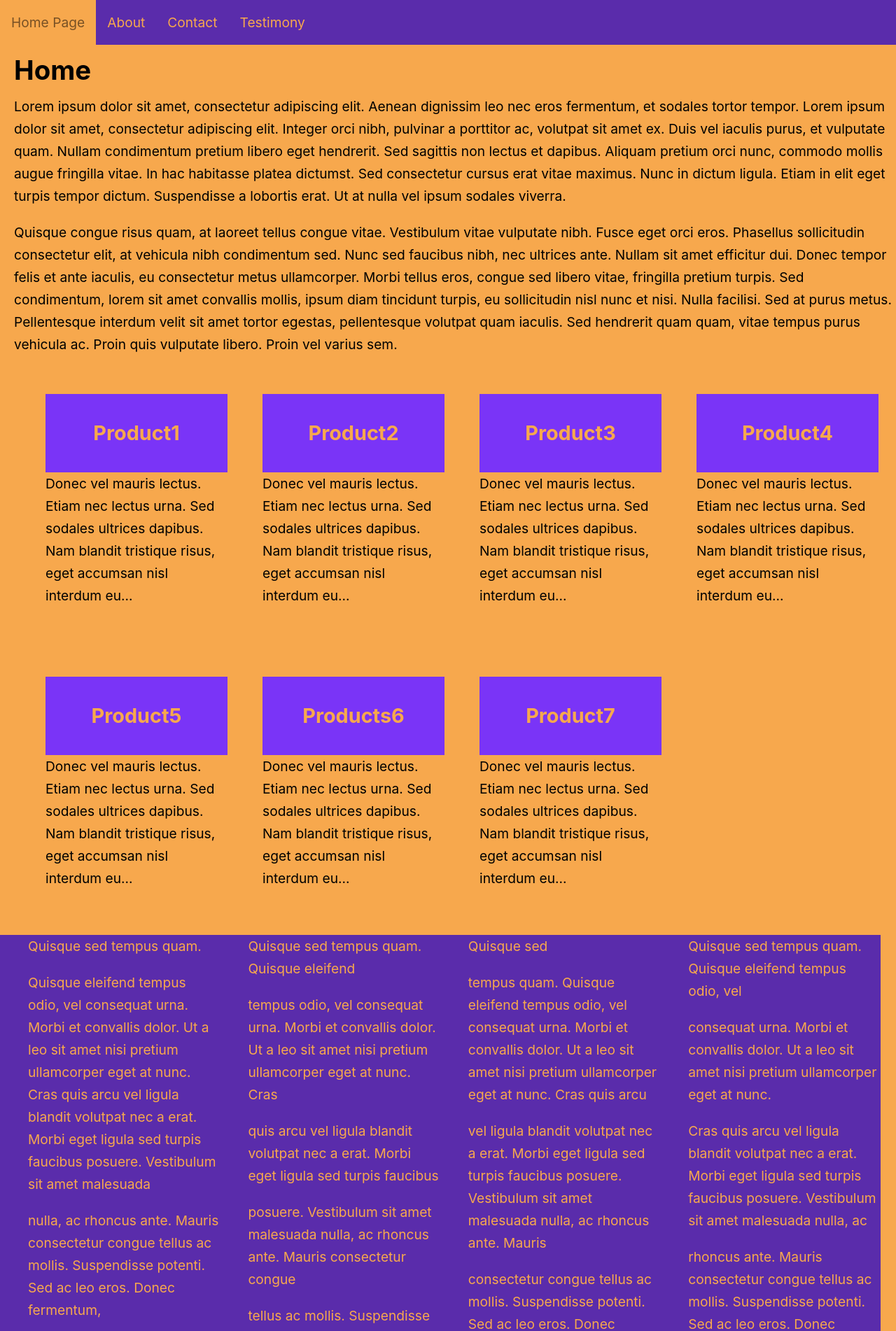
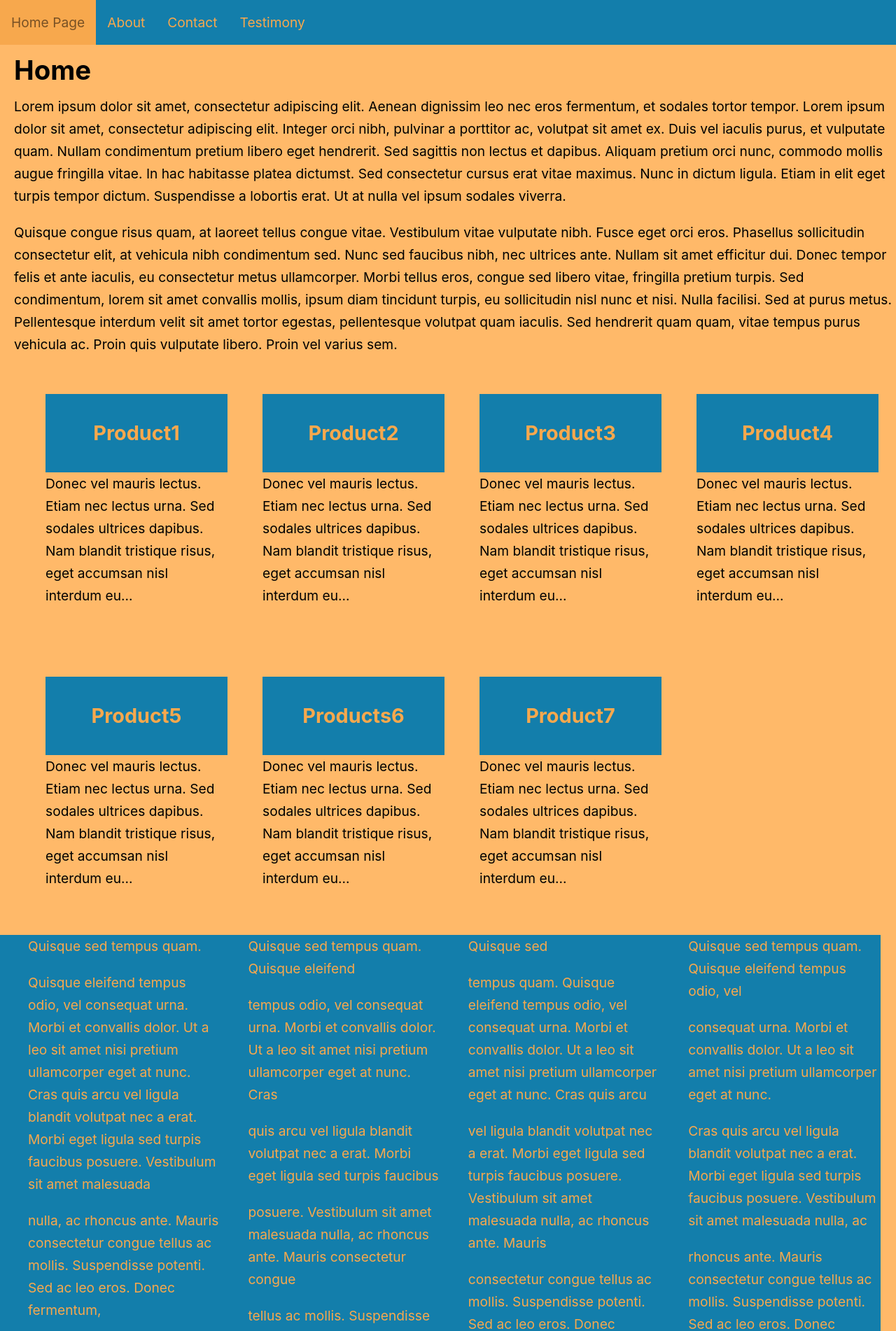
Before and after one commit to ivicakartelo/app27, a React (Create React App) app: page / in a window 1280 px wide. Shown: the top 1902 px of the page at 70% size. Built offline with nearby package versions, Linux system fonts and the light colour scheme.

Commit message:
Apply Color Harmony Rule Complementary

```diff
--- a/src/App.css
+++ b/src/App.css
@@ -1,5 +1,5 @@
 body {
-  background-color: #F7A84D;
+  background-color: #FFB969;
   color: black;
   line-height: 2rem;
   font-size: 1.2rem;
@@ -20,7 +20,7 @@ header ul {
   margin: 0;
   padding: 0;
   overflow: hidden;
-  background-color: #5A2CAB;
+  background-color: #137EAB;
 }
 
 header li {
@@ -52,7 +52,7 @@ footer li {
   padding: 0 0 0 20px;
   margin: 0;
   float: left;
-  background-color: #5A2CAB;
+  background-color: #137EAB;
   width: 23%;
 }
 
@@ -91,13 +91,13 @@ article li {
 article li a {
   display: block;
   color: #F7A84D;
-  background-color: #7A34F7;
+  background-color: #137EAB;
   text-align: center;
   padding: 16px;
   text-decoration: none;
 }
 
 article li a:hover {
-  background-color: #65F781;
+  background-color: #4DC5F7;
   color: #F7A84D;
 }
```
